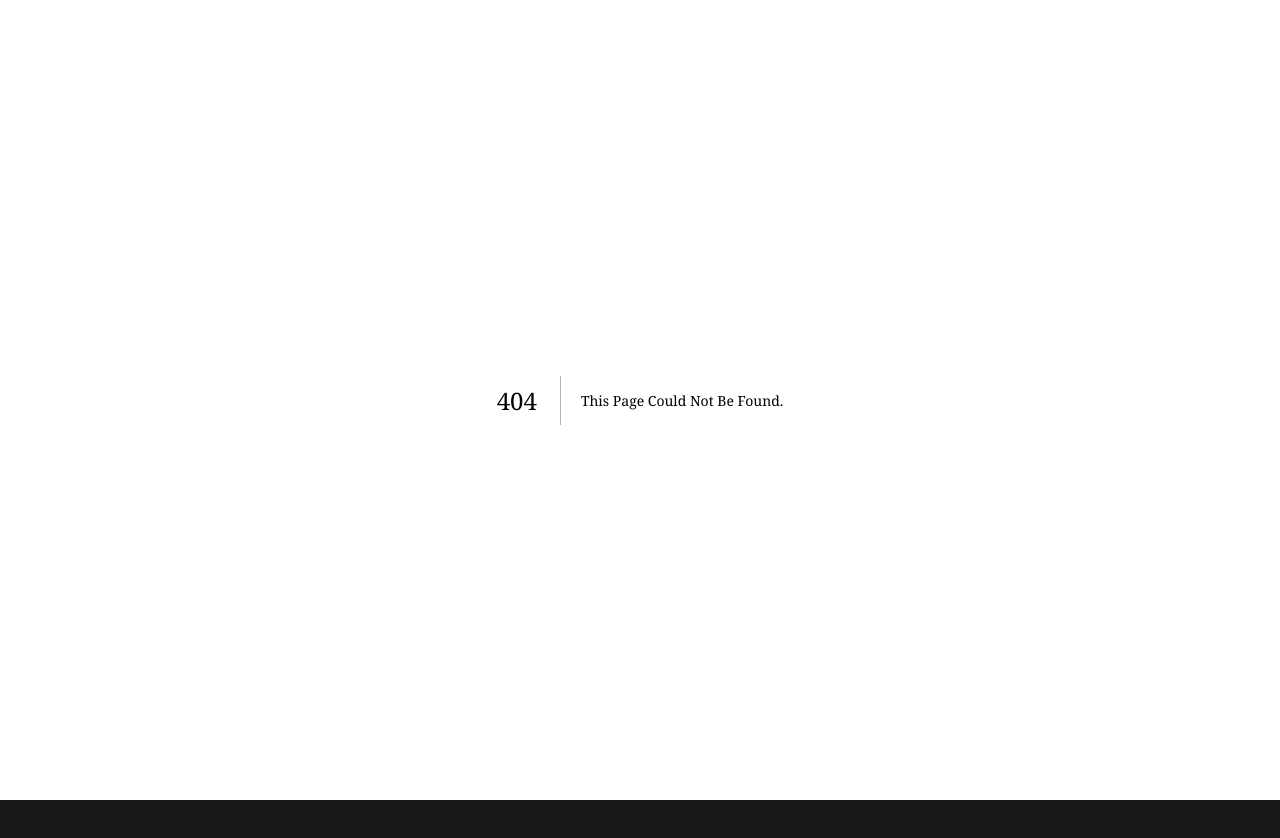
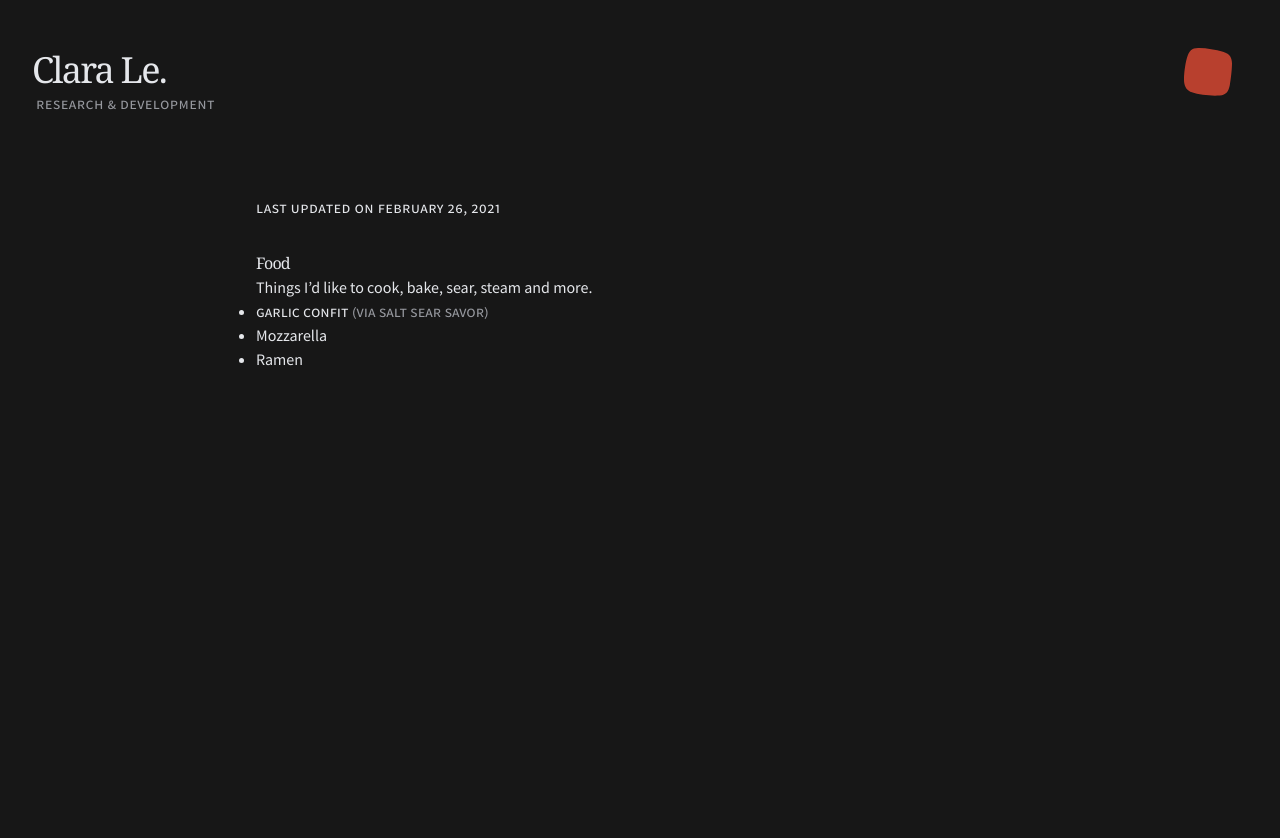
Before and after one commit to hgcl/clara-website, a Next.js app: page /research-and-development in a window 1280 px wide. Before the commit this address had no page. Shown: the top 838 px of the page. Before the commit the page ends 800 px from the top, so only its background shows below. Built offline with nearby package versions, Linux system fonts and the light colour scheme; a web font is replaced by a local one; what @tailwindcss/typography would draw is missing.

Commit message:
:sparkled: New research-and-development page

```diff
--- /dev/null
+++ b/pages/research-and-development.js
@@ -0,0 +1,37 @@
+import Layout from "../components/layout";
+import Header from "../components/header";
+import Container from "../components/container";
+import markdownStyles from "../components/markdown-styles.module.css";
+import DatePost from "../components/DatePost";
+import Link from "../components/link";
+import DateFormatter from "../components/date-formatter";
+
+export default function Research({}) {
+  const sectionStyle = "mb-32";
+  return (
+    <Layout title="Research & Development">
+      <Container>
+        <Header pageDescription={"Research & Development"} />
+        <div
+          className={`${markdownStyles["markdown"]} prose prose-lg lg:prose-xl max-w-3xl mx-auto`}
+        >
+          <DatePost dateString="2021-02-26 12:20:49" lastUpdated />
+          <section className={sectionStyle}>
+            <h2>Food</h2>
+            <p>Things I’d like to cook, bake, sear, steam and more.</p>
+            <ul>
+              <li>
+                <Link href="https://saltsearsavor.substack.com/p/-its-getting-hot-in-here-so-take">
+                  Garlic confit
+                </Link>{" "}
+                <span className="comment">(via Salt Sear Savor)</span>
+              </li>
+              <li>Mozzarella</li>
+              <li>Ramen</li>
+            </ul>
+          </section>
+        </div>
+      </Container>
+    </Layout>
+  );
+}
```
